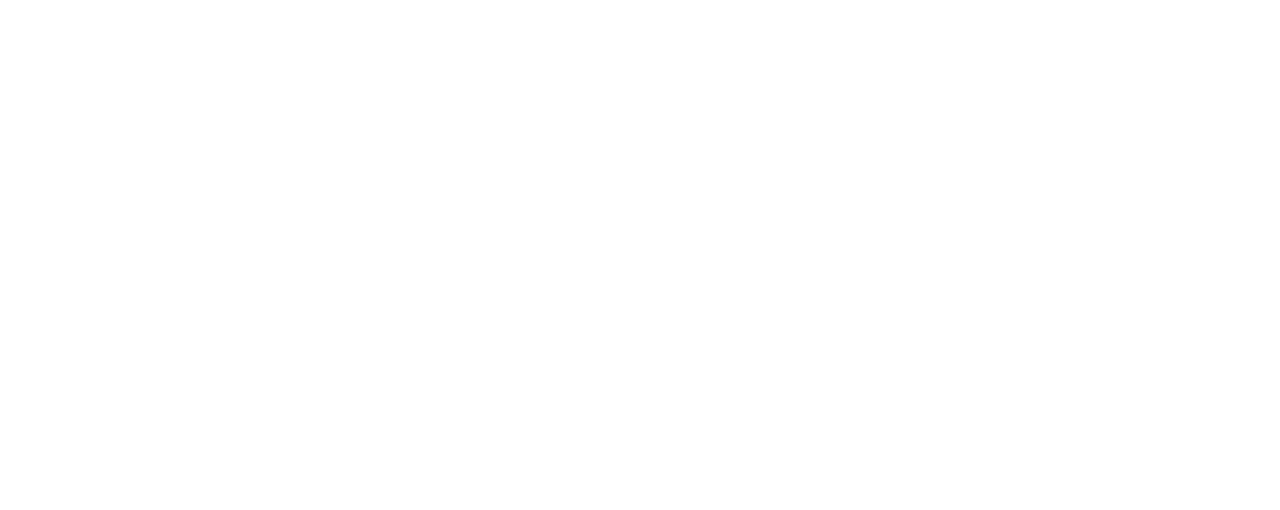
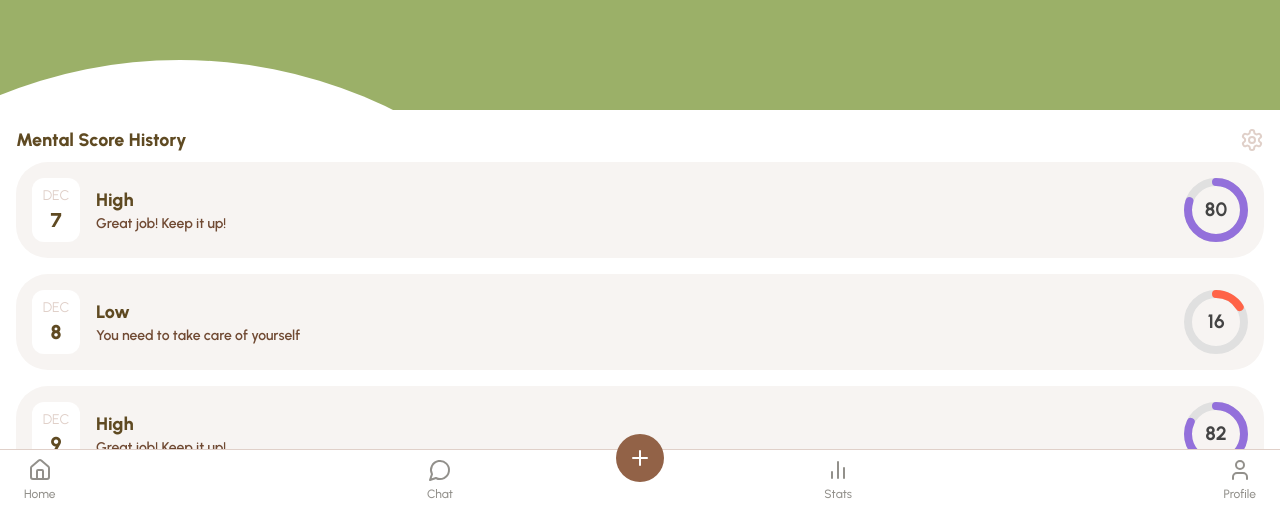
Before and after one commit to gHoSTeCHs/freud, a React (Vite) app: page /home/freud-score in a window 1280 px wide. Before the commit this address had no page. Shown: the part 290-800 px from the top of the page. Built offline with nearby package versions, Linux system fonts and the light colour scheme.

Commit message:
freud score and main page

```diff
--- a/src/App.tsx
+++ b/src/App.tsx
@@ -2,6 +2,7 @@
 import Home from './pages/tabs/Home/Home';
 import Login from './pages/auth/login';
 import Register from './pages/auth/register';
+import FreudScorePage from './pages/tabs/Home/pages/freud-score';
 
 function App() {
 	return (
@@ -10,6 +11,7 @@
 				<Route path="/" element={<Home />} />
 				<Route path="/login" element={<Login />} />
 				<Route path="/register" element={<Register />} />
+				<Route path="home/freud-score" element={<FreudScorePage />} />
 			</Routes>
 		</BrowserRouter>
 	);
--- /dev/null
+++ b/src/components/article.tsx
@@ -0,0 +1,76 @@
+import React from 'react';
+import { Heart, Eye } from 'lucide-react';
+
+export interface ArticleComponentProps {
+	image: string;
+	title: string;
+	tag: string;
+	likes: number;
+	views: number;
+}
+
+const ArticleComponent: React.FC<ArticleComponentProps> = ({
+	image,
+	title,
+	tag,
+	likes,
+	views,
+}) => {
+	const fallbackImage = (
+		<div className="h-16 w-16 rounded-xl bg-[var(--color-green-10)] flex items-center justify-center">
+			<svg
+				width="32"
+				height="32"
+				viewBox="0 0 24 24"
+				fill="none"
+				stroke="var(--color-green-60)"
+				strokeWidth="2"
+				strokeLinecap="round"
+				strokeLinejoin="round">
+				<path d="M2 16V6a2 2 0 0 1 2-2h16a2 2 0 0 1 2 2v10a2 2 0 0 1-2 2H4a2 2 0 0 1-2-2Z" />
+				<path d="m8 12 2 2 4-4" />
+			</svg>
+		</div>
+	);
+
+	return (
+		<div className="bg-white rounded-3xl p-4 space-y-3 shadow-sm min-w-[230px]">
+			{image ? (
+				<img
+					src={image}
+					alt={title}
+					className="h-16 w-16 rounded-xl object-cover"
+				/>
+			) : (
+				fallbackImage
+			)}
+
+			<div className="bg-[var(--color-green-10)] text-[var(--color-green-60)] uppercase px-[10px] py-[6px] rounded-md inline-block text-xs font-extrabold">
+				{tag || 'Mental Health'}
+			</div>
+
+			<div className="">
+				<h2 className="text-base font-bold text-[var(--color-brown-80)]">
+					{title}
+				</h2>
+
+				<div className="flex items-center mt-2 space-x-4 text-[var(--color-gray-60)]">
+					<div className="flex items-center space-x-1">
+						<Heart
+							size={16}
+							className="text-[var(--color-orange-50)]"
+							fill="var(--color-orange-10)"
+						/>
+						<span className="text-sm">{likes.toLocaleString()}</span>
+					</div>
+					<div className="flex items-center space-x-1">
+						<Eye size={16} className="text-[var(--color-green-60)]" />
+						<span className="text-sm">{views.toLocaleString()} Views</span>
+					</div>
+				</div>
+			</div>
+		</div>
+	);
+};
+
+export default ArticleComponent;
--- /dev/null
+++ b/src/components/ui/mental-health-score.tsx
@@ -0,0 +1,79 @@
+import React from 'react';
+
+interface MentalScoreProps {
+	score: number;
+	maxScore?: number;
+	size?: number;
+}
+
+const MentalScore: React.FC<MentalScoreProps> = ({
+	score,
+	maxScore = 10,
+	size = 64,
+}) => {
+	const center = size / 2;
+	const strokeWidth = size / 8;
+	const radius = center - strokeWidth / 2;
+	const circumference = 2 * Math.PI * radius;
+
+	const validScore = Math.max(0, Math.min(score, maxScore));
+
+	const offset = circumference * (1 - validScore / maxScore);
+
+	const getStrokeColor = (
+		currentScore: number,
+		maximumScore: number
+	): string => {
+		const percentage = (currentScore / maximumScore) * 100;
+		if (percentage < 33) return '#FF6347';
+		if (percentage < 66) return '#FFD700';
+		return '#9370DB';
+	};
+
+	const strokeColor = getStrokeColor(validScore, maxScore);
+	const fontSize = size / 3.3;
+
+	return (
+		<div className={`relative`} style={{ width: size, height: size }}>
+			<svg width={size} height={size} viewBox={`0 0 ${size} ${size}`}>
+				<circle
+					cx={center}
+					cy={center}
+					r={radius}
+					fill="none"
+					stroke="#e0e0e0"
+					strokeWidth={strokeWidth}
+				/>
+
+				<circle
+					cx={center}
+					cy={center}
+					r={radius}
+					fill="none"
+					stroke={strokeColor}
+					strokeWidth={strokeWidth}
+					strokeDasharray={circumference}
+					strokeDashoffset={offset}
+					transform={`rotate(-90 ${center} ${center})`}
+					style={{
+						transition: 'stroke-dashoffset 0.5s ease-out, stroke 0.5s ease-out',
+					}}
+					strokeLinecap="round"
+				/>
+
+				<text
+					x="50%"
+					y="50%"
+					dy=".3em"
+					textAnchor="middle"
+					fill="#444"
+					fontSize={fontSize}
+					fontWeight="bold">
+					{validScore}
+				</text>
+			</svg>
+		</div>
+	);
+};
+
+export default MentalScore;
--- a/src/components/ui/tracker-component.tsx
+++ b/src/components/ui/tracker-component.tsx
@@ -4,6 +4,8 @@
 	bg = 'white',
 	leftComponent,
 	leftComponentBg,
+	leftComponentWidth,
+	leftComponentRadius,
 	header,
 	middleComponent,
 	description,
@@ -12,6 +14,8 @@
 	bg?: string;
 	leftComponent: React.ReactNode;
 	leftComponentBg?: string;
+	leftComponentWidth?: string;
+	leftComponentRadius?: string;
 	header: string;
 	middleComponent?: React.ReactNode;
 	description: string;
@@ -24,7 +28,11 @@
 			} mb-4`}>
 			<div className=" flex items-center gap-4">
 				<div
-					className={`${leftComponentBg} flex-shrink-0 w-16 h-16 rounded-[24px] flex items-center justify-center bg-opacity-20`}>
+					className={`${leftComponentBg} flex-shrink-0 ${
+						leftComponentWidth ? leftComponentWidth : 'w-16'
+					} h-16 ${
+						leftComponentRadius ? leftComponentRadius : 'rounded-[24px]'
+					} flex items-center justify-center bg-opacity-20`}>
 					{leftComponent}
 				</div>
 
--- a/src/pages/tabs/Home/Home.tsx
+++ b/src/pages/tabs/Home/Home.tsx
@@ -4,6 +4,7 @@
 import PersonalSection from './sections/personal-section';
 import MentalHealthCarousel from './sections/mental-health-carousel';
 import MindfulTrackerSection from './sections/mindful-tracker-section';
+import ArticlesSection from './sections/articles-section';
 
 const Home = () => {
 	const sampleMetrics: MetricData[] = [
@@ -54,6 +55,7 @@
 				<PersonalSection />
 				<MentalHealthCarousel metrics={sampleMetrics} />
 				<MindfulTrackerSection />
+				<ArticlesSection />
 			</div>
 		</MainLayout>
 	);
--- /dev/null
+++ b/src/pages/tabs/Home/pages/freud-score.tsx
@@ -0,0 +1,145 @@
+import { Settings } from 'lucide-react';
+import MentalScore from '../../../../components/ui/mental-health-score';
+import TrackerComponent from '../../../../components/ui/tracker-component';
+import MainLayout from '../../layout/main-layout';
+
+interface DailyScoreProps {
+	date: Date;
+	score: number;
+}
+
+const FreudScorePage = () => {
+	const dailyScore: DailyScoreProps[] = [
+		{
+			date: new Date('12-07-2024'),
+			score: 80,
+		},
+		{
+			date: new Date('12-08-2024'),
+			score: 16,
+		},
+		{
+			date: new Date('12-09-2024'),
+			score: 82,
+		},
+		{
+			date: new Date('12-10-2024'),
+			score: 78,
+		},
+		{
+			date: new Date('12-11-2024'),
+			score: 85,
+		},
+		{
+			date: new Date('12-12-2024'),
+			score: 40,
+		},
+	];
+
+	const componentHeaderAndDescription = (score: number) => {
+		if (score < 30) {
+			return {
+				header: 'Low',
+				description: 'You need to take care of yourself',
+			};
+		} else if (score >= 30 && score < 70) {
+			return {
+				header: 'Anxious, Depressed',
+				description: 'Please do 25mins of Mindfullness',
+			};
+		} else if (score >= 70) {
+			return {
+				header: 'High',
+				description: 'Great job! Keep it up!',
+			};
+		} else if (score >= 90) {
+			return {
+				header: 'Very Happy',
+				description: 'No Recommendation',
+			};
+		} else {
+			return {
+				header: 'Invalid Score',
+				description: 'The score provided is not valid',
+			};
+		}
+	};
+
+	const monthAbb = (month: number) => {
+		const months = [
+			'Jan',
+			'Feb',
+			'Mar',
+			'Apr',
+			'May',
+			'Jun',
+			'Jul',
+			'Aug',
+			'Sep',
+			'Oct',
+			'Nov',
+			'Dec',
+		];
+
+		return months[month];
+	};
+
+	return (
+		<MainLayout>
+			<div className="flex flex-col h-screen overflow-hidden">
+				<div className="h-1/2 bg-green-50 w-full -z-10"></div>
+
+				<div className="h-1/2 overflow-y-auto bg-transparent relative">
+					<div className="h-[960px] w-[960px] -ml-[300px] -mt-[50px] bg-white rounded-full fixed -z-1"></div>
+
+					<div className="px-4 pb-8">
+						<div className="flex items-center justify-between pt-4 mb-2">
+							<h2 className="text-brown-80 text-lg font-extrabold">
+								Mental Score History
+							</h2>
+							<Settings className="text-brown-20" />
+						</div>
+
+						<div className="pb-6">
+							{dailyScore.map((score, index: number) => {
+								const headerAndDescription = componentHeaderAndDescription(
+									score.score
+								);
+
+								const dateComponent = (
+									<div className="flex flex-col items-center justify-center">
+										<span className="text-sm uppercase text-brown-20">
+											{monthAbb(score.date.getMonth())}
+										</span>
+
+										<span className="text-brown-80 text-xl font-extrabold">
+											{score.date.getDate()}
+										</span>
+									</div>
+								);
+
+								return (
+									<TrackerComponent
+										key={index}
+										bg="bg-brown-10"
+										header={headerAndDescription.header}
+										description={headerAndDescription.description}
+										leftComponent={dateComponent}
+										leftComponentWidth="w-[48px]"
+										leftComponentBg="bg-white"
+										leftComponentRadius="rounded-[12px]"
+										rightComponent={
+											<MentalScore score={score.score} maxScore={100} />
+										}
+									/>
+								);
+							})}
+						</div>
+					</div>
+				</div>
+			</div>
+		</MainLayout>
+	);
+};
+
+export default FreudScorePage;
--- /dev/null
+++ b/src/pages/tabs/Home/sections/articles-section.tsx
@@ -0,0 +1,65 @@
+import React from 'react';
+import ArticleComponent from '../../../../components/article';
+
+interface ArticleData {
+	id: string;
+	title: string;
+	img?: string;
+	likes: number;
+	views: number;
+	tag: string;
+}
+
+const ArticlesSection: React.FC = () => {
+	const articles: ArticleData[] = [
+		{
+			id: '1',
+			title: 'Will meditation help you get out from the rat race?',
+			img: 'https://placehold.co/64x64',
+			likes: 987,
+			views: 5000,
+			tag: 'Mental Health',
+		},
+		{
+			id: '2',
+			title: 'Understanding the power of mindfulness in daily life',
+			img: 'https://placehold.co/64x64',
+			likes: 456,
+			views: 3200,
+			tag: 'Wellness',
+		},
+		{
+			id: '3',
+			title: 'Breaking free from stress: Practical techniques',
+			img: 'https://placehold.co/64x64',
+			likes: 723,
+			views: 4100,
+			tag: 'Lifestyle',
+		},
+	];
+
+	return (
+		<div className="container mx-auto px-4 ">
+			<div className="flex items-center mb-4">
+				<h2 className="text-3xl font-bold text-[var(--color-brown-80)] mr-4">
+					Articles
+				</h2>
+			</div>
+
+			<div className="flex gap-2 overflow-scroll">
+				{articles.map((article) => (
+					<ArticleComponent
+						key={article.id}
+						title={article.title}
+						tag={article.tag}
+						likes={article.likes}
+						views={article.views}
+						image={article.img || ''}
+					/>
+				))}
+			</div>
+		</div>
+	);
+};
+
+export default ArticlesSection;
--- a/src/pages/tabs/Home/sections/mindful-tracker-section.tsx
+++ b/src/pages/tabs/Home/sections/mindful-tracker-section.tsx
@@ -118,7 +118,7 @@
 	// );
 
 	return (
-		<div className="max-w-lg mx-auto p-4 space-y-4">
+		<div className="max-w-lg mx-auto p-4 ">
 			<h2 className="text-2xl font-bold text-[var(--color-brown-80)] mb-3 overflow-hidden">
 				Mindful Tracker
 			</h2>
--- a/src/pages/tabs/layout/main-layout.tsx
+++ b/src/pages/tabs/layout/main-layout.tsx
@@ -2,7 +2,7 @@
 
 const MainLayout = ({ children }: { children: React.ReactNode }) => {
 	return (
-		<div className="bg-brown-10 mb-10">
+		<div className="">
 			{children}
 			<BottomNavigation />
 		</div>
```
Also changed, not shown: src/index.d.ts (+8 -0 lines).
